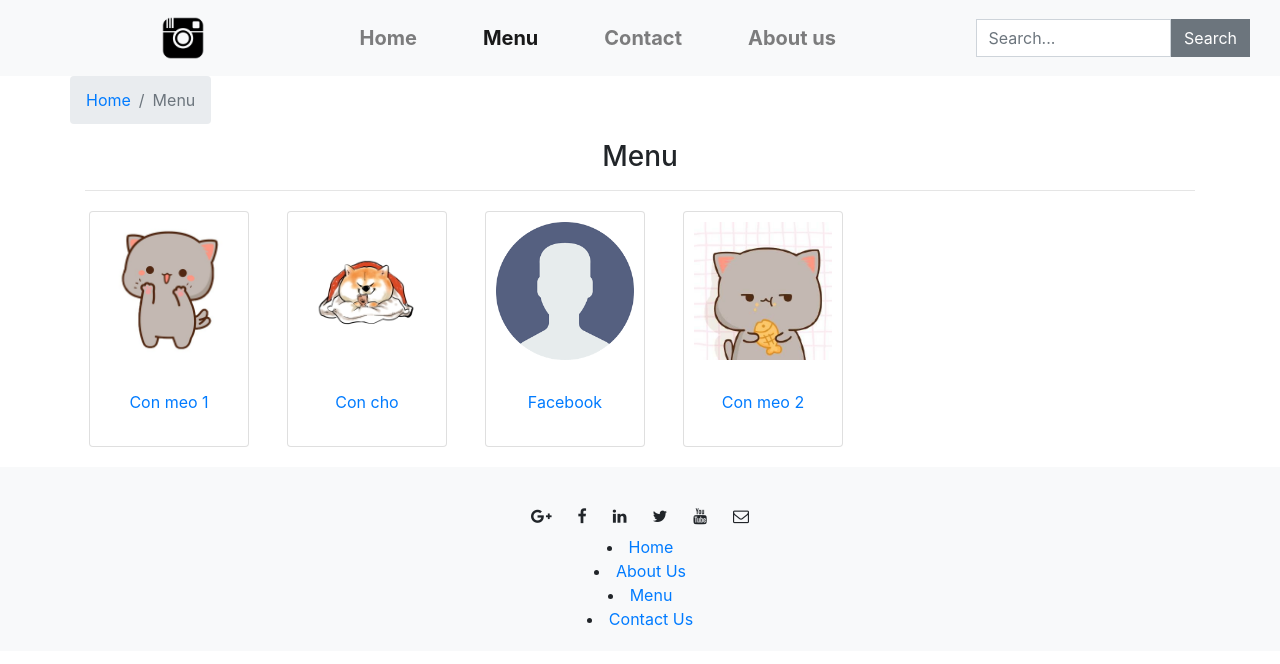
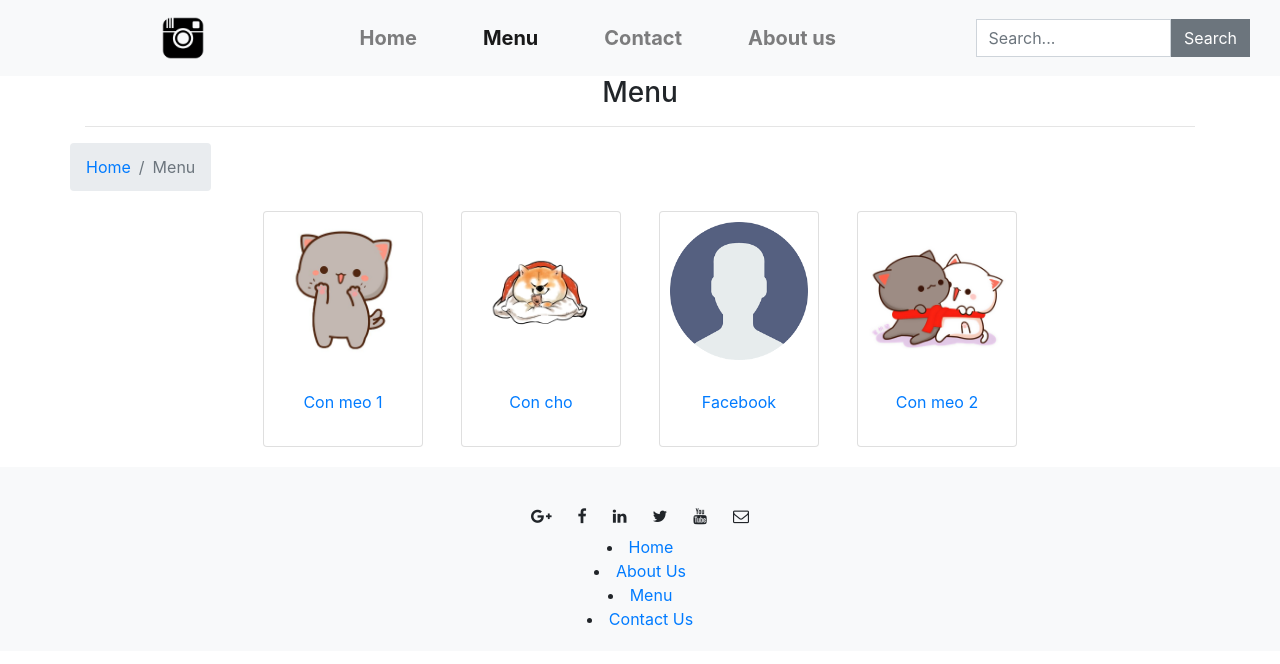
Before and after one commit to npmh310/learn-react-home, a React (Create React App) app: page /menu in a window 1280 px wide. Shown: the top 664 px of the page. Built offline with nearby package versions, Linux system fonts and the light colour scheme.

Commit message:
router theo ID

```diff
--- a/src/components/DishdetailComponent.js
+++ b/src/components/DishdetailComponent.js
@@ -6,18 +6,20 @@ import {
   CardText,
   CardBody,
   CardTitle,
+  Breadcrumb,
+  BreadcrumbItem,
 } from "reactstrap";
-
+import { Link } from "react-router-dom";
 function RenderDish({ dish }) {
   if (dish != null)
     return (
       //render ra thằng vừa click vào
-      <div className="col-md-5">
+      <div className="col-md-2">
         <Card>
           <CardImg
             top
             style={{ padding: "10px" }}
-            src={dish.img}
+            src={dish.image}
             alt={dish.name}
           />
           <CardBody>
@@ -58,14 +60,17 @@ function RenderComment({ comments }) {
 
 const DishDetail = (props) => {
   if (props.dish != null) {
-   return (
-      <div className="row mt-5 d-flex justify-content-center">
-        <RenderDish dish={props.dish} />
-        <RenderComment comments={props.dish.comments} />
-      </div>
+    return (
+
+
+
+        <div className="row mt-5 d-flex justify-content-center">
+          <RenderDish dish={props.dish} />
+          <RenderComment comments={props.dish.comments} />
+        </div>
+
     );
   }
-
 };
 
 export default DishDetail;
--- a/src/components/MainComponents.js
+++ b/src/components/MainComponents.js
@@ -22,11 +22,11 @@ class Main extends React.Component {
 
     };
   }
-  // onDishSelect(dish) {
-  //   this.setState({
-  //     selectedDish: dish,
-  //   });
-  // }
+  onDishSelect(dish) {
+    this.setState({
+      selectedDish: dish,
+    });
+  }
   // Home
 
   render() {
--- a/src/components/MenuComponents.js
+++ b/src/components/MenuComponents.js
@@ -5,7 +5,8 @@ import {
   CardImgOverlay,
   CardTitle,
   Breadcrumb,
-  CardBody,BreadcrumbItem
+  CardBody,
+  BreadcrumbItem,
 } from "reactstrap";
 import { Link } from "react-router-dom";
 
@@ -19,6 +20,7 @@ function RenderMenuItem({ dish, onClick }) {
           src={dish.image}
           alt={dish.name}
         />
+
         <CardBody>
           <CardTitle>{dish.name}</CardTitle>
         </CardBody>
@@ -38,21 +40,20 @@ const Menu = (props) => {
   return (
     <div className="container">
       <div className="row">
-            <Breadcrumb>
-                <BreadcrumbItem><Link to="/home">Home</Link></BreadcrumbItem>
-                <BreadcrumbItem active>Menu</BreadcrumbItem>
-            </Breadcrumb>
         <div className="col-12">
           <h3>Menu</h3>
           <hr />
         </div>
+        <Breadcrumb>
+          <BreadcrumbItem>
+            <Link to="/home">Home</Link>
+          </BreadcrumbItem>
+          <BreadcrumbItem active>Menu</BreadcrumbItem>
+        </Breadcrumb>
       </div>
-        <div className="row">
-            {menu}
-        </div>
+      <div className="row d-flex justify-content-center">{menu}</div>
     </div>
   );
-
 };
 
 // cahcs 2
--- a/src/shared/dishes.js
+++ b/src/shared/dishes.js
@@ -32,7 +32,7 @@ export const DISHES = [
   {
     id: 3,
     name: "Con meo 2",
-    image: "assets/images/5d2e757e470bbbc1894262ab789a4181.jpg",
+    image: "assets/images/anh-nen-meo-cute-chibi-ngau_095453222.jpg",
     category: "dessert",
     featured: true,
     description:
```
Lines whose indentation alone changed are shown as unchanged.
